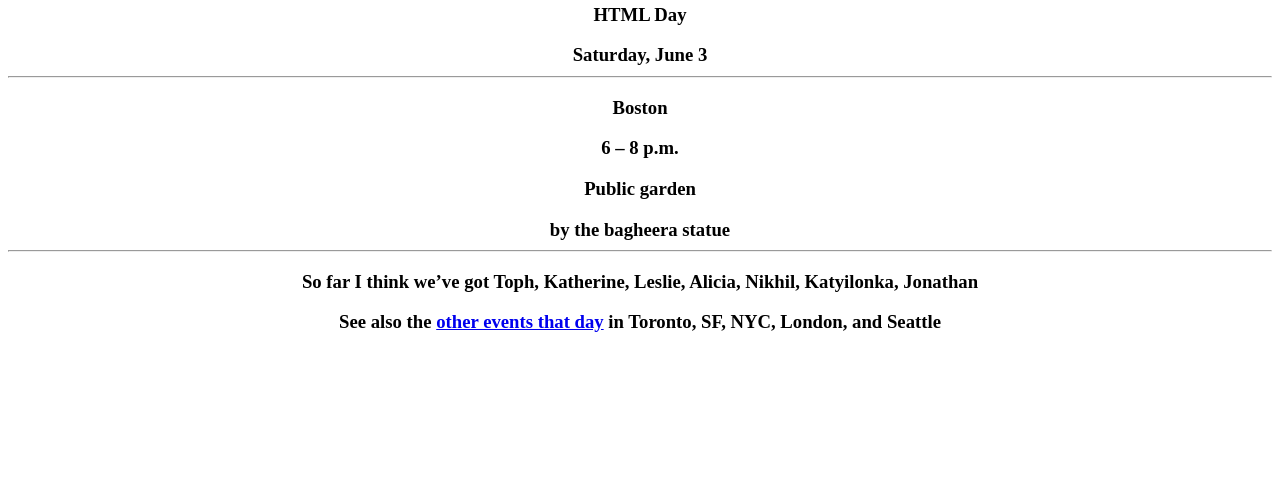
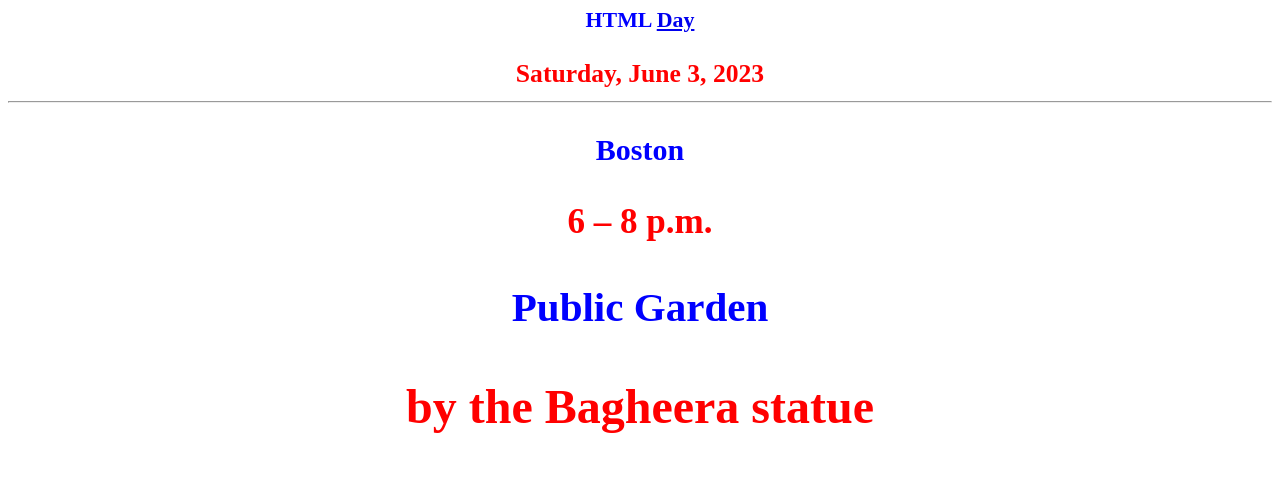
Before and after one commit to tophtucker/htmlenergy, a plain HTML site: page index.html in a window 1280 px wide. Shown: the part 45-531 px from the top of the page. Drawn offline with Linux system fonts and the light colour scheme.

Commit message:
forcing the h3s not to close, adding info, font tag so colors work without css

```diff
--- a/index.html
+++ b/index.html
@@ -1,15 +1,21 @@
 <html>
 <body>
 <center>
-<h3 color="red">HTML Energy
-<h3 color="blue">HTML Day
-<h3 color="red">Saturday, June 3
+<h3><font color="red">HTML Energy
+<h3><font color="blue">HTML <a href="https://html.energy/events.html">Day</a>
+<h3><font color="red">Saturday, June 3, 2023
 <hr/>
-<h3 color="blue">Boston
-<h3 color="red">6 – 8 p.m.
-<h3 color="blue">Public garden
-<h3 color="red">by the bagheera statue
+<h3><font color="blue">Boston
+<h3><font color="red">6 – 8 p.m.
+<h3><font color="blue">Public Garden
+<h3><font color="red">by the Bagheera statue
+<h3><font color="blue">See <a href="https://twitter.com/tophtucker/status/1664292146986246145">tweet</a> for map, reference photo, and replies
 <hr/>
-<h3 color="blue">So far I think we’ve got Toph, Katherine, Leslie, Alicia, Nikhil, Katyilonka, Jonathan
-<h3 color="red">See also the <a href="https://html.energy/events.html">other events that day</a> in Toronto, SF, NYC, London, and Seattle
+<h3><font color="red">So far I think we’ve got Toph, Katherine, Leslie, Alicia, Nikhil, Katyilonka, and Jonathan
+<h3><font color="blue">Toph will bring a few clipboards and some paper and pens, but you’re encoraged to bring your own supplies
+<h3><font color="red">(or snacks!)
+<h3><font color="blue">Leslie might bring stickers
+<h3><font color="red">You are very welcome to either hand-write your HTML or type it on a keyboard attached to a computer
+<h3><font color="blue">If you hand-write your HTML, we might mail it to one of the other cities for someone to hand-render it as if they are a browser
+<h3><font color="red">See also the <a href="https://html.energy/events.html">other events that day</a> in Toronto, SF, NYC, London, and Seattle
 </center>
```
